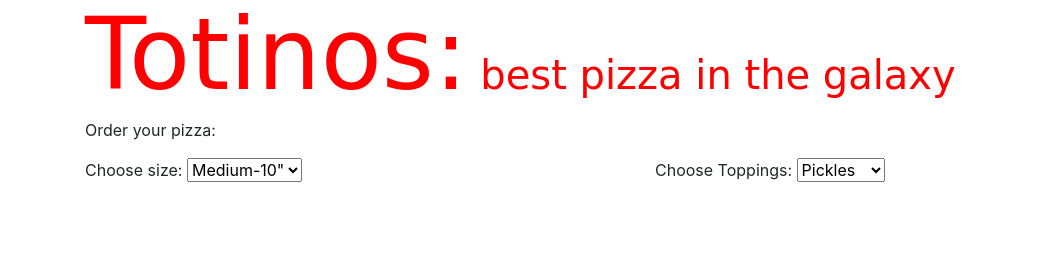
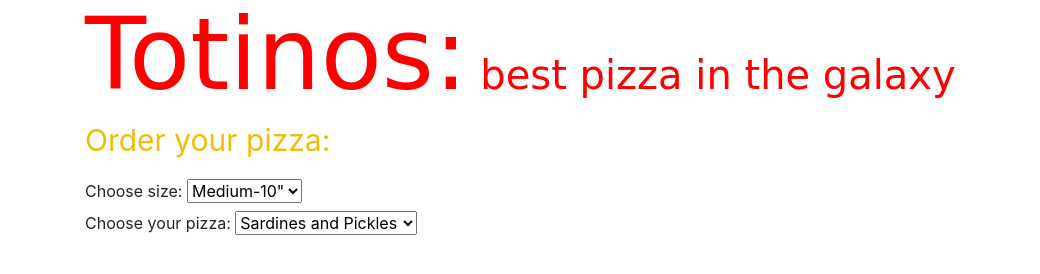
Before and after one commit to sadie767/pizza, a plain HTML site: page index.html in a window 1280 px wide. Shown: the full height of the page, 0-1040 px from the left. Drawn offline with Linux system fonts and the light colour scheme; grey boxes are pictures that could not be loaded.

Commit message:
commit a project with a working form and a README file

```diff
--- a/css/styles.css
+++ b/css/styles.css
@@ -12,3 +12,10 @@ h1 {
   color: red;
   font-family: cursive;
 }
+p {
+  color: #efbe0b;
+  font-size: 30px;
+}
+#showOrder {
+  display: none;
+}
--- a/index.html
+++ b/index.html
@@ -23,14 +23,18 @@
           </select>
         </div>
         <div class="col-md-6">
-          <label for="size">Choose Toppings:</label>
-          <select id="size" class="form group">
-            <option id="pickles">Pickles</option>
-            <option id="sardines">Sardines</option>
-            <option id="lettuce">Lettuce</option>
-          </select>
+          <div id="showOrder">
+            <p>Size: <span id="showSize"></span></p>
+            <p>Toppings: <span id="showToppings"></span></p>
+          </div>
         </div>
       </div>
+      <label for="toppings">Choose your pizza:</label>
+      <select id="toppings" class="form group">
+        <option id="sardPick">Sardines and Pickles</option>
+        <option id="lettNut">Lettuce and Pinenuts</option>
+        <option id="bacEgg">Bacon and Eggs</option>
+      </select>
     </div>
   </body>
 </html>
--- a/js/scripts.js
+++ b/js/scripts.js
@@ -0,0 +1,23 @@
+// business logic
+// function Pizza (size, toppings, number) {
+//   this.size = size;
+//   this.toppings = [];
+//   this.number = number;
+// // }
+// function Toppings (pickles, sardines, lettuce) {
+//   this.pickles = pickles;
+//   this.sardine = sardines;
+//   this.lettuce = lettuce;
+// }
+
+//user-interface logic$
+$(document).ready(function() {
+  $("#size").change(function() {
+    var pizzaSize = $("#size").val();
+    alert(pizzaSize);
+  });
+  $("#toppings").change(function() {
+    var pizzaToppings = $("#toppings").val();
+    alert(pizzaToppings);
+  });
+});
```
Also changed, not shown: 1 other file.
